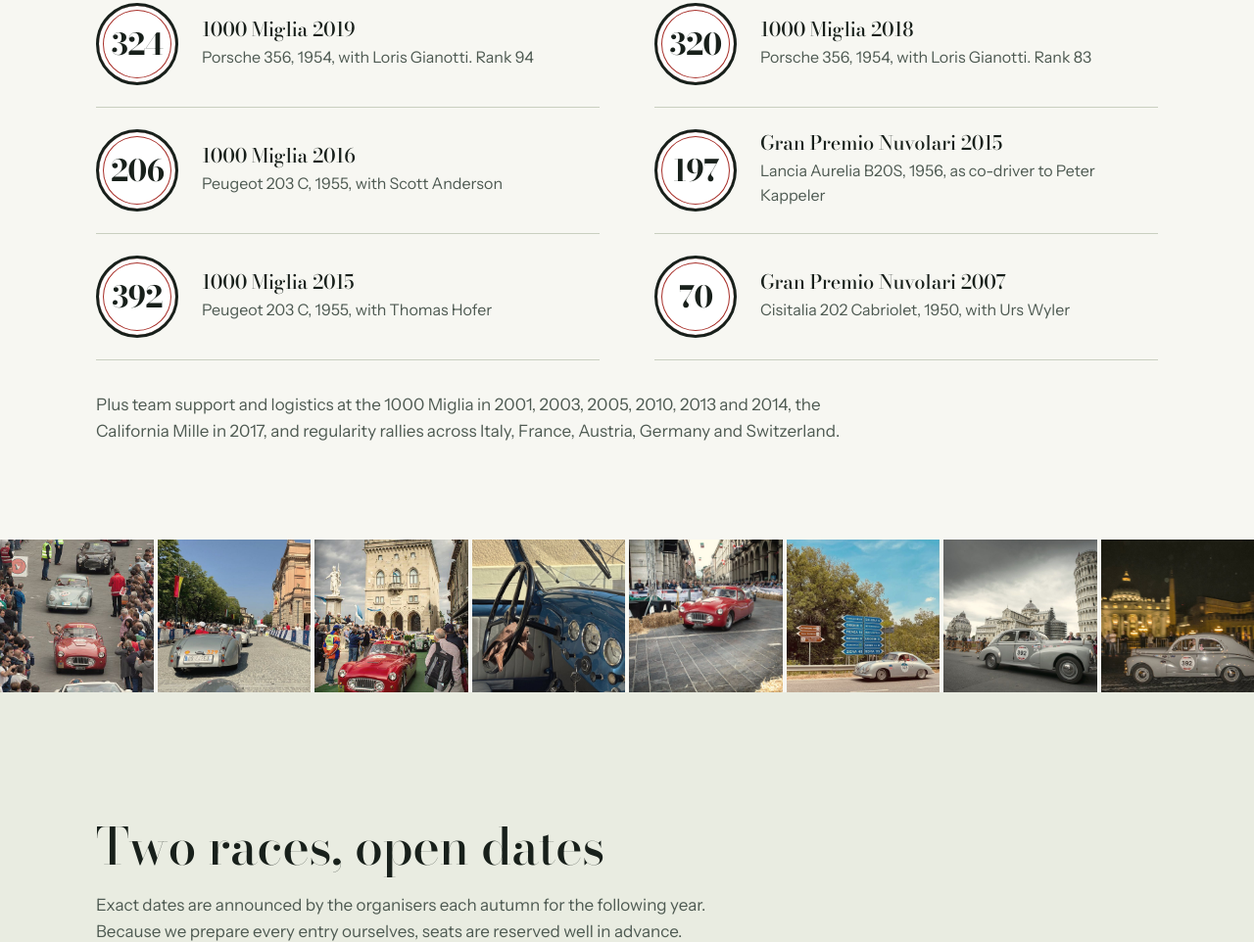
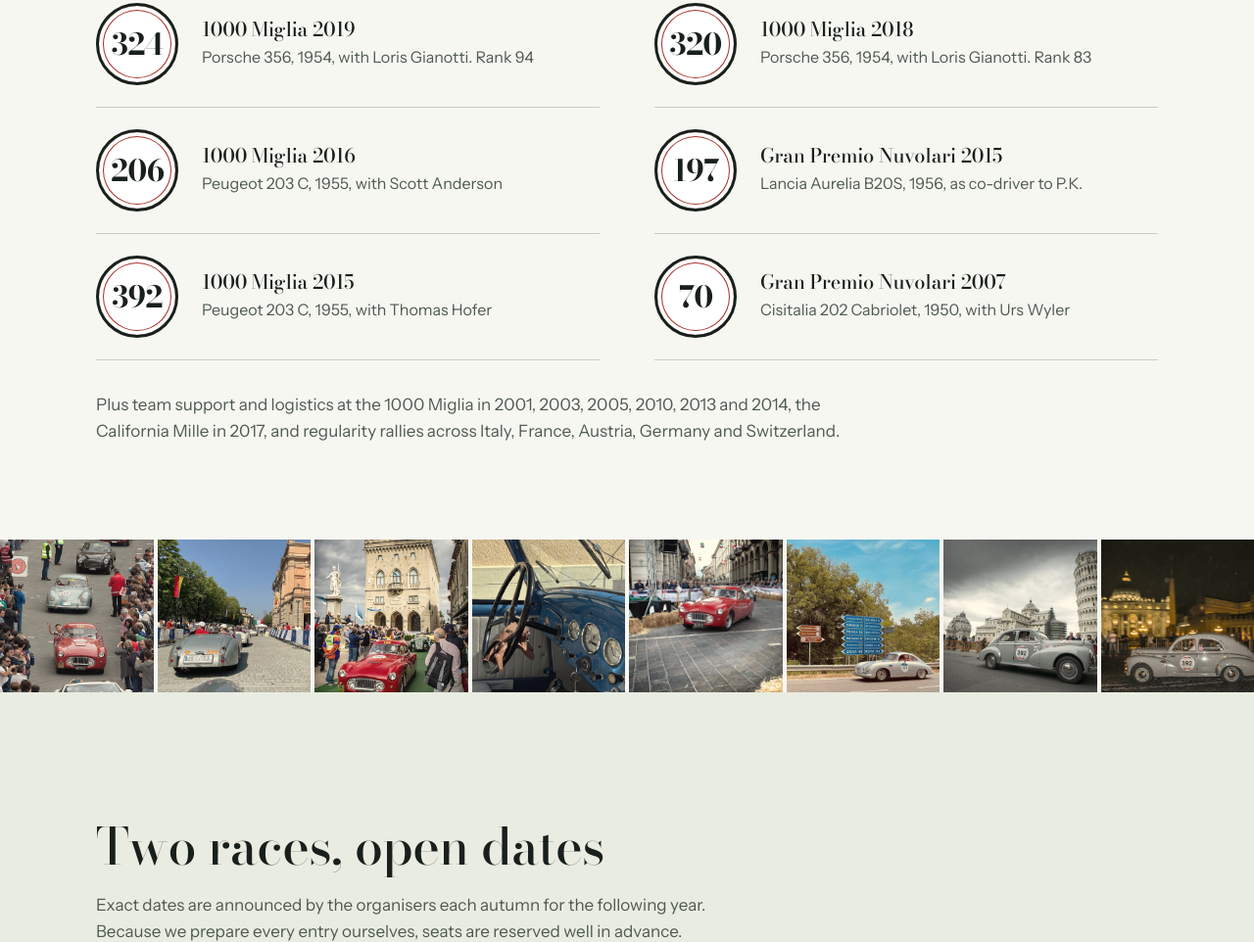
Before and after one commit to Beat1966/veloce-heritage, a plain HTML site: page index.html in a window 1280 px wide. Shown: the part 4791-5753 px from the top of the page at 98% size. Drawn offline with nearby package versions, Linux system fonts and the light colour scheme.

Commit message:
Track Record: Namen Peter Kappeler durch P.K. ersetzt
Co-Authored-By: Claude Opus 5.5 <noreply@anthropic.com>
Claude-Session: https://claude.ai/code/session_01AsuwDpC5CgNjLFvC5V8YuJ

```diff
--- a/index.html
+++ b/index.html
@@ -361,7 +361,7 @@ height="0" width="0" style="display:none;visibility:hidden"></iframe></noscript>
           <span class="plate" aria-hidden="true">197</span>
           <div>
             <h3>Gran Premio Nuvolari 2015</h3>
-            <p>Lancia Aurelia B20S, 1956, as co-driver to Peter Kappeler</p>
+            <p>Lancia Aurelia B20S, 1956, as co-driver to P.K.</p>
           </div>
         </li>
         <li class="entry">
```
